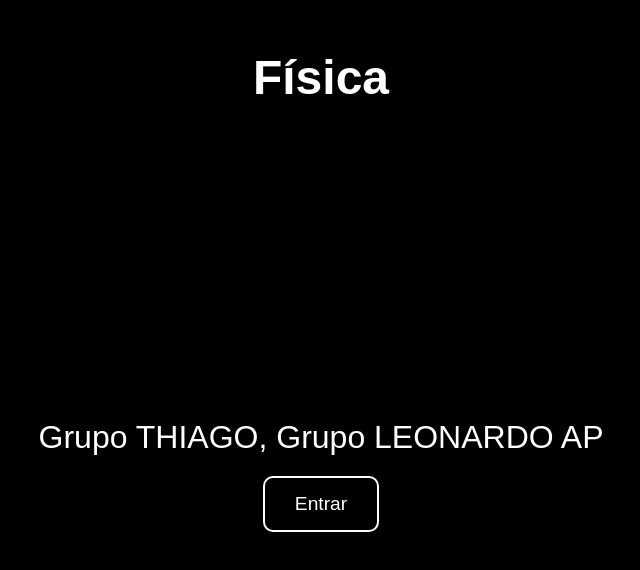
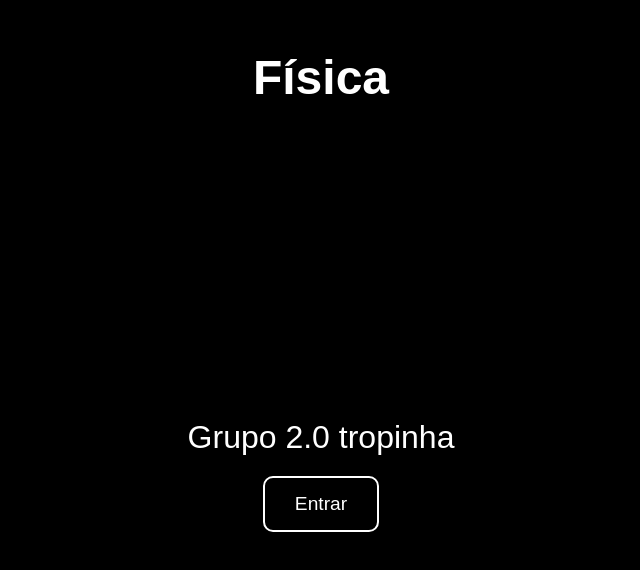
Before and after one commit to hunter72772/HX_TRABALHO, a plain HTML site: page index.html in a window 1280 px wide. Shown: the whole page, without its empty margins (319-959 px from the left). Drawn offline with Linux system fonts and the light colour scheme.

Commit message:
Update index.html

```diff
--- a/index.html
+++ b/index.html
@@ -43,7 +43,7 @@ header{font-size:3em;font-weight:bold;position:absolute;top:-100px;opacity:0;tra
 <body>
 
 <header id="header">Física</header>
-<div id="group-names">Grupo THIAGO, Grupo LEONARDO AP</div>
+<div id="group-names">Grupo 2.0 tropinha</div>
 <button id="enter-btn">Entrar</button>
 <button id="exit-btn">Sair</button>
 <button id="fullscreen-btn">Tela Cheia</button>
```
